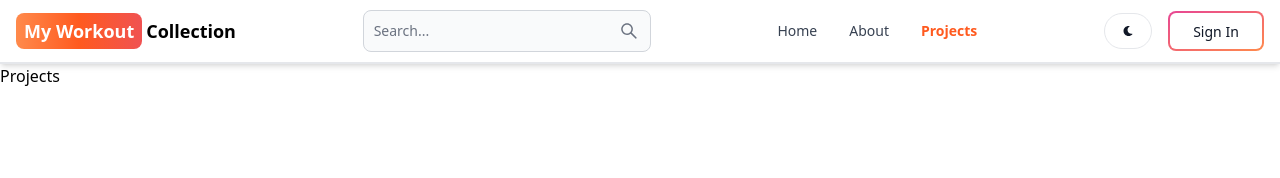
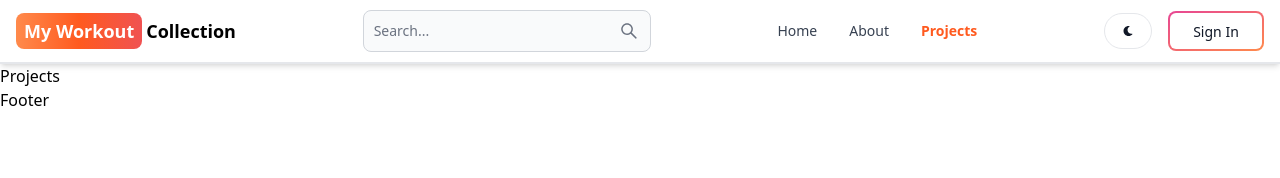
Before and after one commit to jimmyhe05/workout-collection, a React (Vite) app in the folder client/: page /projects in a window 1280 px wide. Shown: the top 178 px of the page. Built offline with nearby package versions, Linux system fonts and the light colour scheme.

Commit message:
Adding a footer page route

```diff
--- a/client/src/App.jsx
+++ b/client/src/App.jsx
@@ -1,12 +1,13 @@
-import React from 'react';
-import { BrowserRouter, Routes, Route } from 'react-router-dom';
-import Home from './pages/Home';
-import About from './pages/About';
-import Dashboard from './pages/Dashboard';
-import SignIn from './pages/SignIn';
-import SignUp from './pages/SignUp';
-import Projects from './pages/Projects';
-import Header from './components/Header';
+import React from "react";
+import { BrowserRouter, Routes, Route } from "react-router-dom";
+import Home from "./pages/Home";
+import About from "./pages/About";
+import Dashboard from "./pages/Dashboard";
+import SignIn from "./pages/SignIn";
+import SignUp from "./pages/SignUp";
+import Projects from "./pages/Projects";
+import Header from "./components/Header";
+import Footer from "./components/Footer";
 
 export default function App() {
   return (
@@ -20,6 +21,7 @@ export default function App() {
         <Route path="/sign-up" element={<SignUp />} />
         <Route path="/projects" element={<Projects />} />
       </Routes>
+      <Footer />
     </BrowserRouter>
-  )
+  );
 }
--- /dev/null
+++ b/client/src/components/Footer.jsx
@@ -0,0 +1,5 @@
+export default function Footer() {
+  return (
+    <div>Footer</div>
+  )
+}
```
